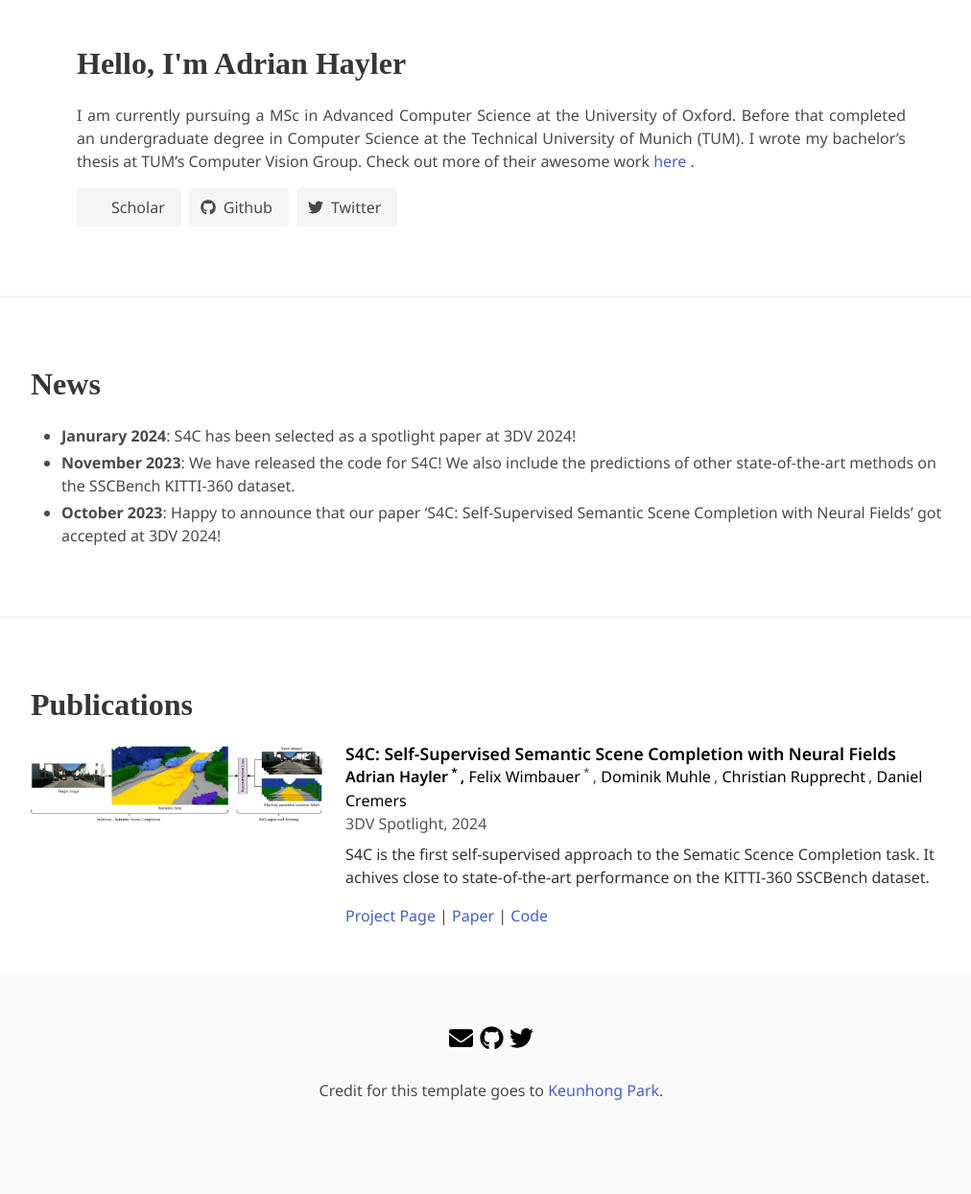
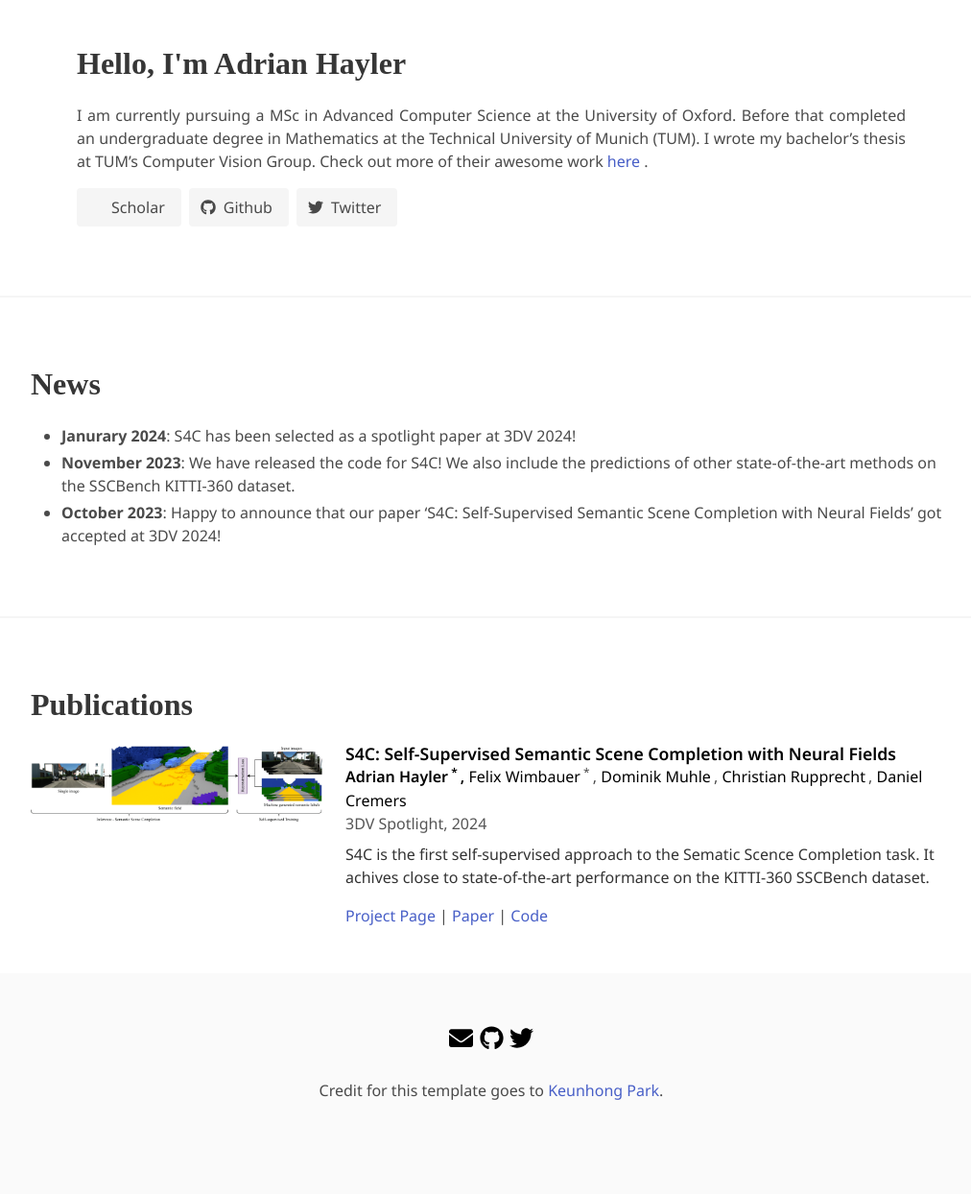
Before and after one commit to ahayler/ahayler.github.io, a Jekyll site: the page built from index.html, in a window 1280 px wide. Shown: the whole page at 96% size, without its empty margins (128-1140 px from the left). Built offline with Jekyll 4.4.1, drawn with Linux system fonts in a browser that asks for light colours; nearby versions of some CDN libraries; some web fonts are replaced; library files that are not in the unit come from our copies; a style sheet for code colours, icons or effects is not loaded.

Commit message:
Update _config.yml

```diff
--- a/_config.yml
+++ b/_config.yml
@@ -22,7 +22,7 @@ name: Adrian Hayler
 email: a.hayler@gmx.de
 description: >- # this means to ignore newlines until "baseurl:"
   I am currently pursuing a MSc in Advanced Computer Science at the University of Oxford.
-  Before that completed an undergraduate degree in Computer Science at the Technical University of Munich (TUM).
+  Before that completed an undergraduate degree in Mathematics at the Technical University of Munich (TUM).
   I wrote my bachelor's thesis at TUM's Computer Vision Group. Check out more of their awesome work <a href="https://cvg.cit.tum.de/publications"> here </a>.
 baseurl: "" # the subpath of your site, e.g. /blog
 url: "" # the base hostname & protocol for your site, e.g. http://example.com
```
